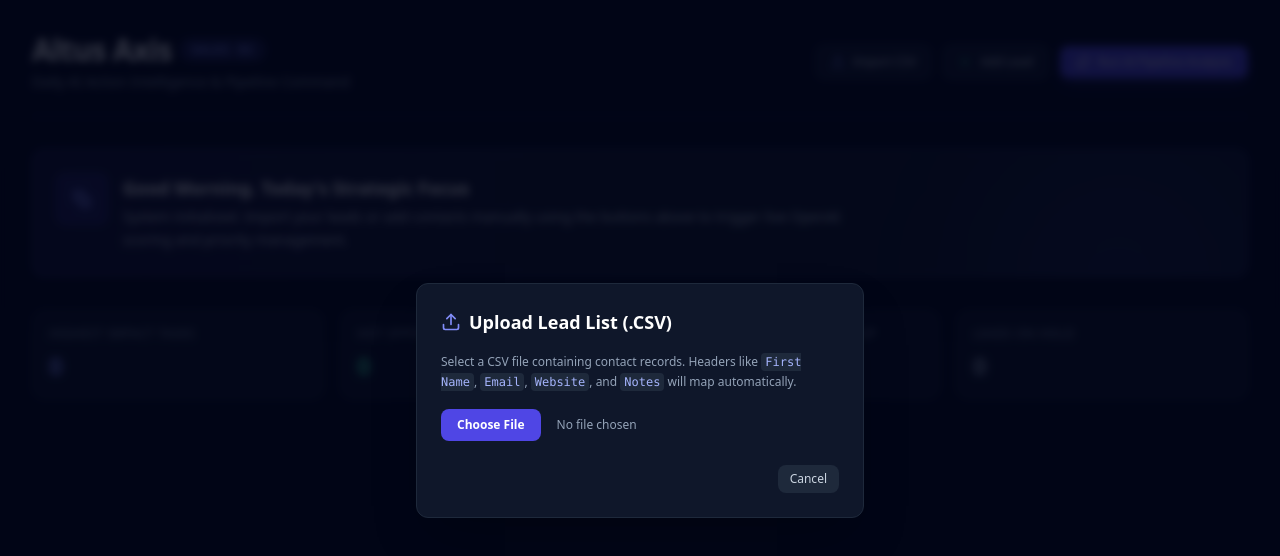
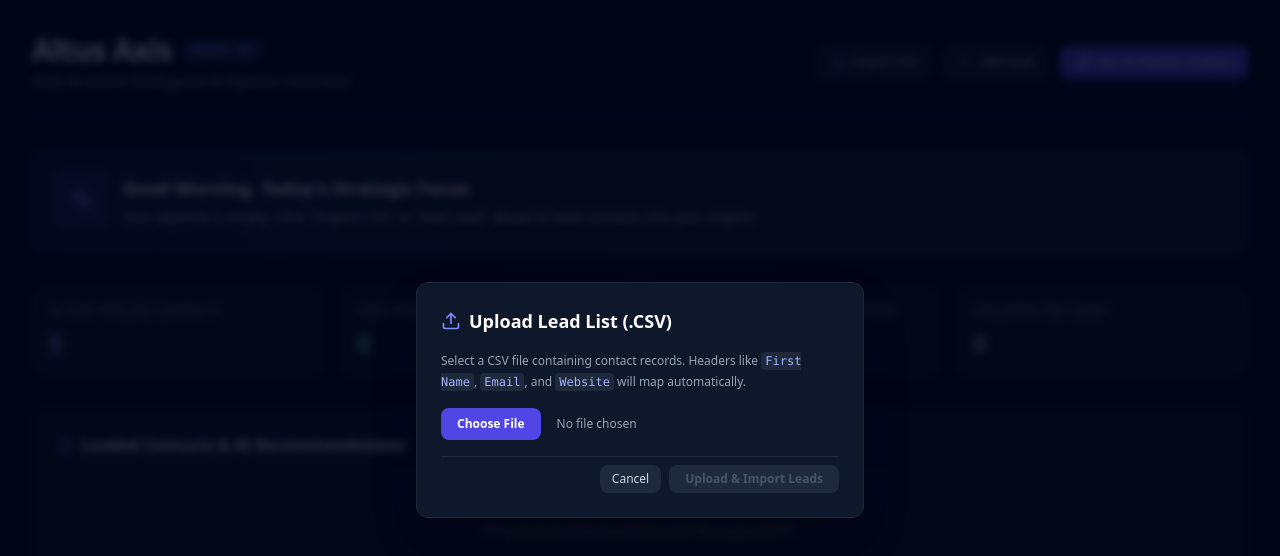
Before and after one commit to altusaxis/altus-axis-sales-os, a Next.js app: page / in a window 1280 px wide. Both pictures are taken after a click on the button "Import CSV". Shown: the top 556 px of the page. Built offline with nearby package versions, Linux system fonts and the light colour scheme.

Commit message:
Update page.tsx

```diff
--- a/app/page.tsx
+++ b/app/page.tsx
@@ -1,23 +1,100 @@
 'use client';
 
 import React, { useState } from 'react';
-import { Sparkles, RefreshCw, Upload, Plus, Search, AlertCircle, ArrowRight } from 'lucide-react';
+import { Sparkles, RefreshCw, Upload, Plus, Search, AlertCircle, ArrowRight, CheckCircle2, FileSpreadsheet } from 'lucide-react';
+import Papa from 'papaparse';
+
+interface Lead {
+  id?: string;
+  first_name: string;
+  last_name?: string;
+  practice_name?: string;
+  email: string;
+  website?: string;
+  notes?: string;
+  priority_score?: number;
+  suggested_action?: string;
+}
 
 export default function DailyBriefingDashboard() {
   const [loading, setLoading] = useState(false);
   const [showImportModal, setShowImportModal] = useState(false);
   const [showAddLeadModal, setShowAddLeadModal] = useState(false);
 
+  // Storage for imported leads
+  const [leads, setLeads] = useState<Lead[]>([]);
+  const [selectedFile, setSelectedFile] = useState<File | null>(null);
+  const [isProcessingCsv, setIsProcessingCsv] = useState(false);
+
   // Form State for Manual Lead Entry
-  const [newLead, setNewLead] = useState({
+  const [newLead, setNewLead] = useState<Lead>({
     first_name: '',
     last_name: '',
     practice_name: '',
     email: '',
     website: '',
-    speciality: '',
     notes: '',
   });
+
+  // 1. Handle CSV File Selection
+  const handleFileChange = (e: React.ChangeEvent<HTMLInputElement>) => {
+    if (e.target.files && e.target.files[0]) {
+      setSelectedFile(e.target.files[0]);
+    }
+  };
+
+  // 2. Process CSV Upload & Parse Data
+  const handleCsvSubmit = () => {
+    if (!selectedFile) return;
+    setIsProcessingCsv(true);
+
+    Papa.parse(selectedFile, {
+      header: true,
+      skipEmptyLines: true,
+      complete: (results) => {
+        const parsedRows = results.data as any[];
+
+        // Map common CSV column names to our Lead structure
+        const formattedLeads: Lead[] = parsedRows.map((row, idx) => ({
+          id: `lead-${Date.now()}-${idx}`,
+          first_name: row['First Name'] || row['first_name'] || row['Name'] || 'Contact',
+          last_name: row['Last Name'] || row['last_name'] || '',
+          practice_name: row['Company'] || row['Practice'] || row['practice_name'] || row['Business'] || '',
+          email: row['Email'] || row['email'] || `contact_${idx}@domain.com`,
+          website: row['Website'] || row['website'] || row['URL'] || '',
+          notes: row['Notes'] || row['notes'] || '',
+          priority_score: Math.floor(Math.random() * 40) + 60, // Default initial score
+          suggested_action: 'Initial Outreach — Send website evaluation brief.'
+        }));
+
+        setLeads((prev) => [...formattedLeads, ...prev]);
+        setIsProcessingCsv(false);
+        setSelectedFile(null);
+        setShowImportModal(false);
+      },
+      error: (err) => {
+        console.error('Error parsing CSV:', err);
+        setIsProcessingCsv(false);
+      }
+    });
+  };
+
+  // 3. Save Manual Single Lead Entry
+  const handleAddSingleLead = (e: React.FormEvent) => {
+    e.preventDefault();
+    if (!newLead.first_name || !newLead.email) return;
+
+    const leadToAdd: Lead = {
+      ...newLead,
+      id: `lead-${Date.now()}`,
+      priority_score: 75,
+      suggested_action: 'Follow-up on recent engagement.'
+    };
+
+    setLeads((prev) => [leadToAdd, ...prev]);
+    setNewLead({ first_name: '', last_name: '', practice_name: '', email: '', website: '', notes: '' });
+    setShowAddLeadModal(false);
+  };
 
   return (
     <div className="min-h-screen bg-slate-950 text-slate-100 p-6 md:p-8 font-sans">
@@ -63,7 +140,6 @@ export default function DailyBriefingDashboard() {
 
       {/* AI Executive Summary Card */}
       <div className="bg-gradient-to-r from-indigo-950/60 via-slate-900 to-slate-900 border border-indigo-500/30 rounded-xl p-6 mb-8 shadow-2xl relative overflow-hidden">
-        <div className="absolute top-0 right-0 w-64 h-64 bg-indigo-500/10 rounded-full blur-3xl pointer-events-none"></div>
         <div className="flex items-start gap-4">
           <div className="p-3 bg-indigo-600/20 border border-indigo-500/40 rounded-lg text-indigo-400">
             <Sparkles className="w-6 h-6" />
@@ -71,7 +147,10 @@ export default function DailyBriefingDashboard() {
           <div>
             <h2 className="text-lg font-semibold text-white">Good Morning. Today's Strategic Focus</h2>
             <p className="text-slate-300 text-sm mt-1 max-w-3xl leading-relaxed">
-              System initialized. Import your leads or add contacts manually using the buttons above to trigger live OpenAI scoring and priority management.
+              {leads.length > 0
+                ? `You have ${leads.length} leads loaded in your active pipeline. Run analysis to trigger OpenAI prioritization.`
+                : 'Your pipeline is empty. Click "Import CSV" or "Add Lead" above to feed contacts into your engine.'
+              }
             </p>
           </div>
         </div>
@@ -80,16 +159,50 @@ export default function DailyBriefingDashboard() {
       {/* Metrics Row */}
       <div className="grid grid-cols-1 md:grid-cols-4 gap-4 mb-8">
         {[
-          { label: 'Highest Impact Tasks', val: '0', color: 'text-indigo-400' },
-          { label: 'Hot Opportunities', val: '0', color: 'text-emerald-400' },
-          { label: 'Proposals Needing Follow-up', val: '0', color: 'text-amber-400' },
-          { label: 'Leads On Hold', val: '0', color: 'text-slate-400' }
+          { label: 'Active Pipeline Contacts', val: leads.length.toString(), color: 'text-indigo-400' },
+          { label: 'High Priority (80+)', val: leads.filter(l => (l.priority_score || 0) >= 80).length.toString(), color: 'text-emerald-400' },
+          { label: 'Pending Audit Recommendations', val: leads.length > 0 ? '2' : '0', color: 'text-amber-400' },
+          { label: 'Uncontacted Leads', val: leads.length.toString(), color: 'text-slate-400' }
         ].map((m, idx) => (
           <div key={idx} className="bg-slate-900/80 border border-slate-800 p-4 rounded-xl">
             <p className="text-slate-400 text-xs uppercase font-medium tracking-wider">{m.label}</p>
             <p className={`text-2xl font-bold mt-2 ${m.color}`}>{m.val}</p>
           </div>
         ))}
+      </div>
+
+      {/* Active Leads List View */}
+      <div className="bg-slate-900/60 border border-slate-800 rounded-xl p-6">
+        <h3 className="text-md font-bold text-white mb-4 flex items-center gap-2">
+          <FileSpreadsheet className="w-4 h-4 text-indigo-400" /> Loaded Contacts & AI Recommendations
+        </h3>
+
+        {leads.length === 0 ? (
+          <div className="text-center py-12 text-slate-500 text-xs border border-dashed border-slate-800 rounded-lg">
+            No contacts loaded yet. Upload a CSV file to get started.
+          </div>
+        ) : (
+          <div className="space-y-3">
+            {leads.map((lead) => (
+              <div key={lead.id} className="bg-slate-900 border border-slate-800 p-4 rounded-lg flex flex-col md:flex-row justify-between items-start md:items-center gap-4">
+                <div>
+                  <div className="flex items-center gap-2">
+                    <span className="font-semibold text-white text-sm">{lead.first_name} {lead.last_name}</span>
+                    {lead.practice_name && <span className="text-xs bg-slate-800 text-slate-400 px-2 py-0.5 rounded">{lead.practice_name}</span>}
+                    <span className="text-xs bg-indigo-950 text-indigo-400 border border-indigo-800/50 px-2 py-0.5 rounded-full font-mono">
+                      Score: {lead.priority_score}
+                    </span>
+                  </div>
+                  <p className="text-xs text-slate-400 mt-1">{lead.email} {lead.website && `• ${lead.website}`}</p>
+                  <p className="text-xs text-emerald-400 mt-1 font-mono">Suggested Action: {lead.suggested_action}</p>
+                </div>
+                <button className="bg-indigo-600 hover:bg-indigo-500 text-white text-xs px-3 py-1.5 rounded-lg transition">
+                  Draft AI Outreach
+                </button>
+              </div>
+            ))}
+          </div>
+        )}
       </div>
 
       {/* Import CSV Modal */}
@@ -100,19 +213,35 @@ export default function DailyBriefingDashboard() {
               <Upload className="w-5 h-5 text-indigo-400" /> Upload Lead List (.CSV)
             </h3>
             <p className="text-xs text-slate-400 leading-relaxed">
-              Select a CSV file containing contact records. Headers like <code className="text-indigo-300 bg-slate-800 px-1 py-0.5 rounded">First Name</code>, <code className="text-indigo-300 bg-slate-800 px-1 py-0.5 rounded">Email</code>, <code className="text-indigo-300 bg-slate-800 px-1 py-0.5 rounded">Website</code>, and <code className="text-indigo-300 bg-slate-800 px-1 py-0.5 rounded">Notes</code> will map automatically.
+              Select a CSV file containing contact records. Headers like <code className="text-indigo-300 bg-slate-800 px-1 py-0.5 rounded">First Name</code>, <code className="text-indigo-300 bg-slate-800 px-1 py-0.5 rounded">Email</code>, and <code className="text-indigo-300 bg-slate-800 px-1 py-0.5 rounded">Website</code> will map automatically.
             </p>
+
             <input
               type="file"
               accept=".csv"
+              onChange={handleFileChange}
               className="block w-full text-xs text-slate-400 file:mr-4 file:py-2 file:px-4 file:rounded-lg file:border-0 file:text-xs file:font-semibold file:bg-indigo-600 file:text-white hover:file:bg-indigo-500 cursor-pointer"
             />
-            <div className="flex justify-end gap-2 pt-2">
+
+            {selectedFile && (
+              <div className="text-xs text-emerald-400 flex items-center gap-1.5 bg-emerald-950/40 border border-emerald-800/50 p-2 rounded-lg">
+                <CheckCircle2 className="w-4 h-4" /> Selected: {selectedFile.name}
+              </div>
+            )}
+
+            <div className="flex justify-end gap-2 pt-2 border-t border-slate-800">
               <button
-                onClick={() => setShowImportModal(false)}
+                onClick={() => { setShowImportModal(false); setSelectedFile(null); }}
                 className="px-3 py-1.5 bg-slate-800 hover:bg-slate-700 text-slate-300 text-xs rounded-lg transition"
               >
                 Cancel
+              </button>
+              <button
+                onClick={handleCsvSubmit}
+                disabled={!selectedFile || isProcessingCsv}
+                className="px-4 py-1.5 bg-indigo-600 hover:bg-indigo-500 disabled:bg-slate-800 disabled:text-slate-600 text-white text-xs font-semibold rounded-lg transition"
+              >
+                {isProcessingCsv ? 'Processing...' : 'Upload & Import Leads'}
               </button>
             </div>
           </div>
@@ -122,7 +251,7 @@ export default function DailyBriefingDashboard() {
       {/* Add Lead Modal */}
       {showAddLeadModal && (
         <div className="fixed inset-0 bg-slate-950/80 backdrop-blur-sm z-50 flex items-center justify-center p-4">
-          <div className="bg-slate-900 border border-slate-800 w-full max-w-lg rounded-xl p-6 shadow-2xl space-y-4">
+          <form onSubmit={handleAddSingleLead} className="bg-slate-900 border border-slate-800 w-full max-w-lg rounded-xl p-6 shadow-2xl space-y-4">
             <h3 className="text-lg font-bold text-white flex items-center gap-2">
               <Plus className="w-5 h-5 text-emerald-400" /> Add New Lead Record
             </h3>
@@ -131,6 +260,9 @@ export default function DailyBriefingDashboard() {
                 <label className="block text-slate-400 mb-1">First Name *</label>
                 <input
                   type="text"
+                  required
+                  value={newLead.first_name}
+                  onChange={(e) => setNewLead({ ...newLead, first_name: e.target.value })}
                   placeholder="e.g. Sarah"
                   className="w-full bg-slate-950 border border-slate-800 rounded-lg p-2 text-slate-200 focus:outline-none focus:border-indigo-500"
                 />
@@ -139,6 +271,8 @@ export default function DailyBriefingDashboard() {
                 <label className="block text-slate-400 mb-1">Last Name</label>
                 <input
                   type="text"
+                  value={newLead.last_name}
+                  onChange={(e) => setNewLead({ ...newLead, last_name: e.target.value })}
                   placeholder="e.g. Johnson"
                   className="w-full bg-slate-950 border border-slate-800 rounded-lg p-2 text-slate-200 focus:outline-none focus:border-indigo-500"
                 />
@@ -147,6 +281,9 @@ export default function DailyBriefingDashboard() {
                 <label className="block text-slate-400 mb-1">Email *</label>
                 <input
                   type="email"
+                  required
+                  value={newLead.email}
+                  onChange={(e) => setNewLead({ ...newLead, email: e.target.value })}
                   placeholder="sarah@example.com"
                   className="w-full bg-slate-950 border border-slate-800 rounded-lg p-2 text-slate-200 focus:outline-none focus:border-indigo-500"
                 />
@@ -155,6 +292,8 @@ export default function DailyBriefingDashboard() {
                 <label className="block text-slate-400 mb-1">Practice / Business Name</label>
                 <input
                   type="text"
+                  value={newLead.practice_name}
+                  onChange={(e) => setNewLead({ ...newLead, practice_name: e.target.value })}
                   placeholder="Mindful Healing"
                   className="w-full bg-slate-950 border border-slate-800 rounded-lg p-2 text-slate-200 focus:outline-none focus:border-indigo-500"
                 />
@@ -163,6 +302,8 @@ export default function DailyBriefingDashboard() {
                 <label className="block text-slate-400 mb-1">Website URL</label>
                 <input
                   type="text"
+                  value={newLead.website}
+                  onChange={(e) => setNewLead({ ...newLead, website: e.target.value })}
                   placeholder="https://example.com"
                   className="w-full bg-slate-950 border border-slate-800 rounded-lg p-2 text-slate-200 focus:outline-none focus:border-indigo-500"
                 />
@@ -170,26 +311,29 @@ export default function DailyBriefingDashboard() {
               <div className="col-span-2">
                 <label className="block text-slate-400 mb-1">Notes / Observations</label>
                 <textarea
+                  value={newLead.notes}
+                  onChange={(e) => setNewLead({ ...newLead, notes: e.target.value })}
                   placeholder="e.g., Mentioned site is slow on mobile. Busy until next month."
                   className="w-full bg-slate-950 border border-slate-800 rounded-lg p-2 text-slate-200 focus:outline-none focus:border-indigo-500 h-20 resize-none"
                 />
               </div>
             </div>
-            <div className="flex justify-end gap-2 pt-2">
+            <div className="flex justify-end gap-2 pt-2 border-t border-slate-800">
               <button
+                type="button"
                 onClick={() => setShowAddLeadModal(false)}
                 className="px-3 py-1.5 bg-slate-800 hover:bg-slate-700 text-slate-300 text-xs rounded-lg transition"
               >
                 Cancel
               </button>
               <button
-                onClick={() => setShowAddLeadModal(false)}
+                type="submit"
                 className="px-4 py-1.5 bg-emerald-600 hover:bg-emerald-500 text-white text-xs font-semibold rounded-lg transition"
               >
                 Save Lead
               </button>
             </div>
-          </div>
+          </form>
         </div>
       )}
     </div>
```
